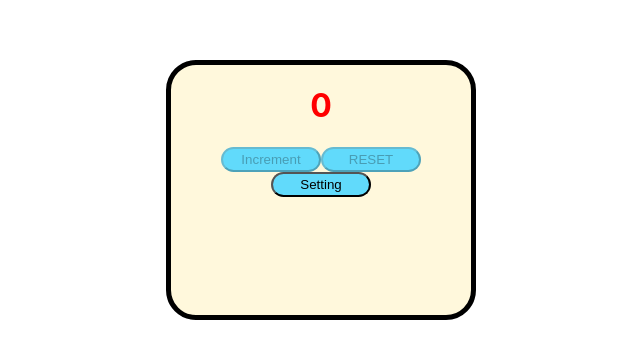
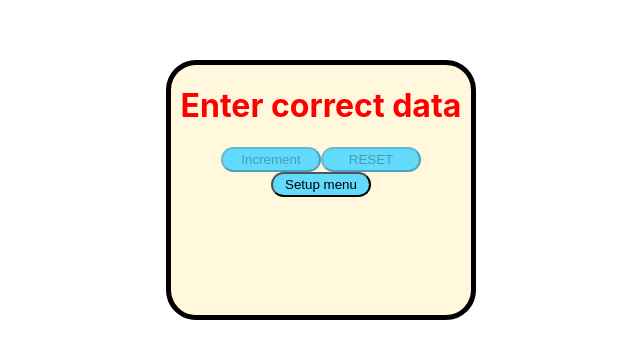
Before and after one commit to ALbirdEX/counter_v2, a React (Create React App) app: page / in a window 1280 px wide. Shown: the part 210-568 px from the top of the page, without its empty margins (319-959 px from the left). Built offline with nearby package versions, Linux system fonts and the light colour scheme.

Commit message:
update Counter.module.css

```diff
--- a/src/Counter/Counter.module.css
+++ b/src/Counter/Counter.module.css
@@ -21,6 +21,14 @@
     border-color: black;
     border-style: solid;
 }
-.error {
+
+.errorCount {
+    background-color: cornsilk;
+    border-width:5px;
+    border-radius: 30px;
+    width: 300px;
+    height: 250px;
+    border-color: black;
+    border-style: solid;
     color: red;
 }
--- a/src/Counter/Counter.tsx
+++ b/src/Counter/Counter.tsx
@@ -11,7 +11,7 @@ export const Counter: React.FC = () => {
     const [maxData, setMaxData] = useState<number>(MAX_DATA)
     const [data, setData] = useState<number>(START_DATA)
     const [collapsed, setCollapsed] = useState<boolean>(false)
-    let dis = data >= maxData || data < 0
+    const disabledButton = data >= maxData || data < 0
 
     const onClickIncrement = () => {
         setData(data + 1)
@@ -21,6 +21,7 @@ export const Counter: React.FC = () => {
     }
 
     const startValueHandler = (value: number) => {
+        debugger
         setData(value)
     }
     const maxValueHandler = (value: number) => {
@@ -32,11 +33,12 @@ export const Counter: React.FC = () => {
 
     return (
         <>
-            <div className={classes.count}>
-                <div className={dis ? classes.error : ''}><h1>{data}</h1></div>
+            <div className={disabledButton ? classes.errorCount :classes.count}>
+                <div>
+                    <h1>{disabledButton ? "Enter correct data" : data}</h1></div>
                 <div>
                     <Button onClickHandler={onClickIncrement} name={"Increment"} maxData={maxData} data={data}
-                            startData={data} disable={dis}/>
+                            startData={data} disable={disabledButton}/>
                     <Button onClickHandler={onClickReset} name={"RESET"} startData={data} data={data} maxData={maxData}
                             disable={data === 0}/>
                     <div>
@@ -54,7 +56,7 @@ export const Counter: React.FC = () => {
                                         collapsed={collapsed} onClickHandler={settingHandler}/>
                             </>
                             :
-                            <Button name={"Setting"} data={data} maxData={maxData} startData={data}
+                            <Button name={"Setup menu"} data={data} maxData={maxData} startData={data}
                                     onClickHandler={settingHandler}/>}
                     </div>
                 </div>
```
